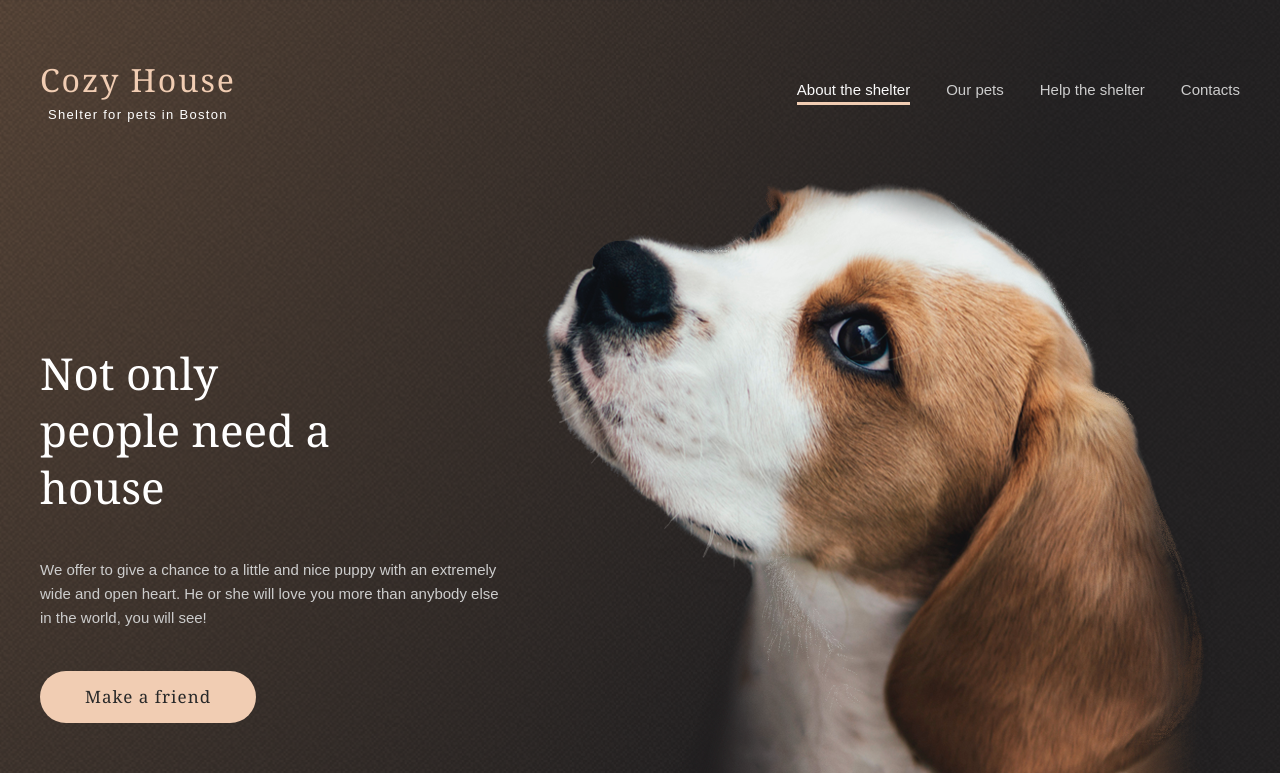
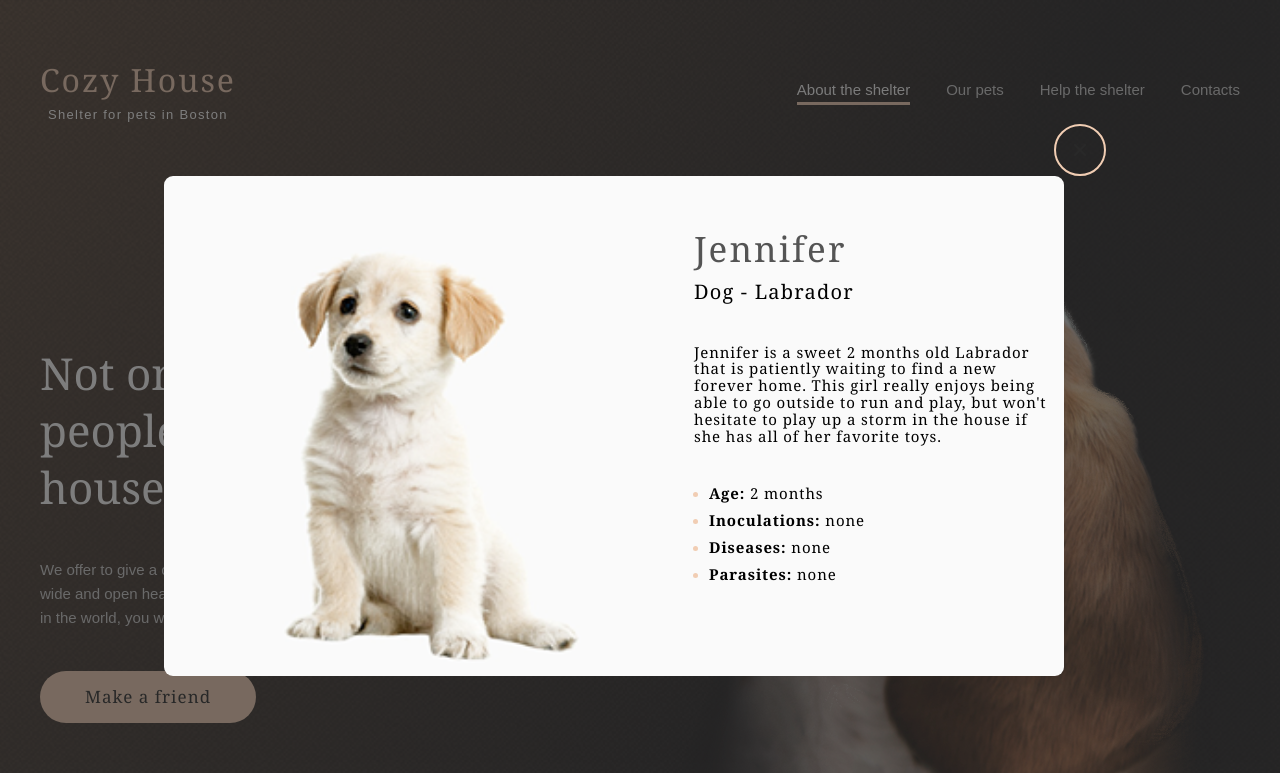
Before and after one commit to birbwatcher/Shelter, a plain HTML site: page pages/main/index.html in a window 1280 px wide. Shown: the top 773 px of the page. Drawn offline with Linux system fonts and the light colour scheme; files whose address does not match are found by name.

Commit message:
feat: 1280 pet popup implementation

```diff
--- a/assets/common.css
+++ b/assets/common.css
@@ -59,6 +59,13 @@ a {
     display: none;
 }
 
+
+.blackout {
+    position: fixed;
+    width: 100vw;
+    height: 100vh;
+    background-color: #2929299a;
+}
 
 /* ============ */
 
@@ -262,7 +269,89 @@ Main Menu
     cursor: pointer;
 }
 
+/* =====================
+Modal Window
+=====================*/
 
+.modal-window {
+    display: flex;
+    flex-direction: column;
+    position: absolute;
+    top: 50%;
+    left: 50%;
+    transform: translate(-50%, -50%);
+    width: 952px;
+    height: 552px;
+}
+
+.pet-popup {
+    display: flex;
+    width: 900px;
+    height: 500px;
+    background: #FAFAFA;
+    border-radius: 9px;
+}
+
+.modal-close-button {
+    display: flex;
+    justify-content: center;
+    align-items: center;
+    align-self: flex-end;
+    width: 52px;
+    height: 52px;
+    border: 2px solid #F1CDB3;
+    border-radius: 100px;
+    background-color: transparent;
+    cursor: pointer;
+    margin-right: 10px;
+}
+
+.modal-close-button:hover {
+    background-color: #F1CDB3;
+}
+
+.pet-popup-image img{
+    width: 500px;
+    height: 500px;
+    border-radius: 100px;
+}
+
+.pet-popup ul{
+    padding-left: 15px;
+}
+
+.pet-popup li::marker {
+    color: #F1CDB3;
+}
+
+.pet-popup-content {
+    padding-left: 30px;
+    padding-top: 21px;
+    padding-right: 16px;
+}
+
+.pet-popup-content h2{
+    margin-bottom: 8px;
+}
+
+.pet-popup-content h3{
+    margin-top: 0px;
+    margin-bottom: 41px;
+}
+
+.pet-popup-content h5 {
+    margin-top: 0px;
+    line-height: 16.9px;
+    margin-bottom: 20px;
+}
+
+.pet-deseases ul {
+    padding-top: 20px;
+}
+.pet-deseases h5 {
+    margin-top: 0px;
+    margin-bottom: 10px;
+}
 
 /*==================
 768px <= width < 1280px
@@ -381,16 +470,17 @@ footer .wrapper {
         width: 28px;
         height: 0;
     }
-
+/*
     .blackout {
         position: fixed;
         width: 100vw;
         height: 100vh;
         background-color: #2929299a;
-    }
+    } */
 
     .mobile-menu {
-        display: flex;
+        /* display: flex; */
+        display: none;
         flex-direction: column;
         position: fixed;
         top: 0;
--- a/pages/main/index.html
+++ b/pages/main/index.html
@@ -24,6 +24,27 @@
                     <a href="#contacts"><li>Contacts</li></a>
                 </ul>
             </nav>
+        </div>
+        <div class="modal-window">
+            <button class="modal-close-button"><img src="../../assets/icons/modal-close-button.png" alt="close"></button>
+            <div class="pet-popup">
+                <div class="pet-popup-image">
+                    <img src="../../assets/images/pets-jennifer.png">
+                </div>
+                <div class="pet-popup-content">
+                    <h2>Jennifer</h2>
+                    <h3>Dog - Labrador</h3>
+                    <h5>Jennifer is a sweet 2 months old Labrador that is patiently waiting to find a new forever home. This girl really enjoys being able to go outside to run and play, but won't hesitate to play up a storm in the house if she has all of her favorite toys.</h5>
+                    <div class="pet-deseases">
+                        <ul>
+                            <li><h5><b>Age:</b> 2 months</h5></li>
+                            <li><h5><b>Inoculations:</b> none</h5></li>
+                            <li><h5><b>Diseases: </b>none</h5></li>
+                            <li><h5><b>Parasites: </b>none</h5></li>
+                        </ul>
+                    </div>
+                </div>
+            </div>
         </div>
     </div>
     <section class="start-screen">
--- a/pages/main/style.css
+++ b/pages/main/style.css
@@ -11,6 +11,7 @@
 header {
     padding: 62px 0 59px;
 }
+
 
 /* ================
 Main Menu
```
Also changed, not shown: assets/icons/modal-close-button.png (added).
